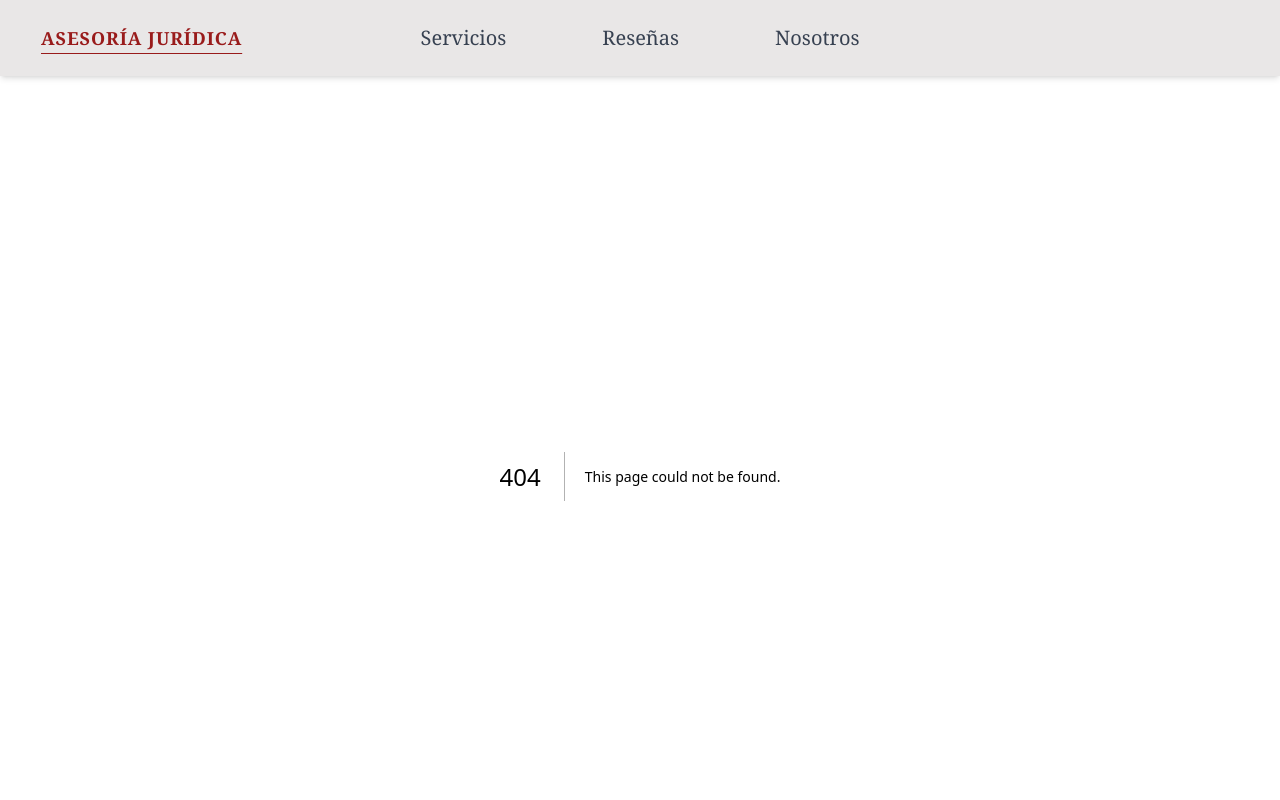
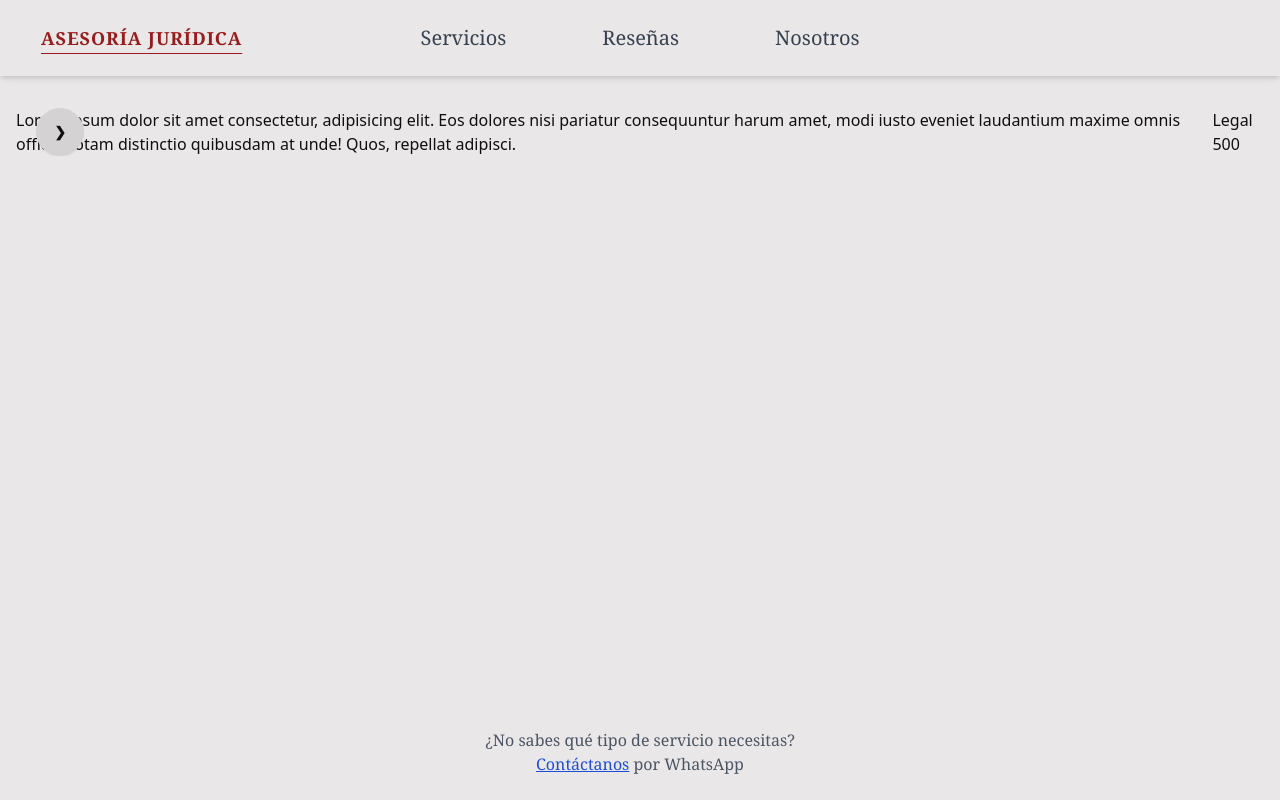
Before and after one commit to pattames/sitio_michael, a Next.js app: page /resenas in a window 1280 px wide. Before the commit this address had no page. Shown: the top 800 px of the page. Built offline with nearby package versions, Linux system fonts and the light colour scheme.

Commit message:
setup básico de carrusel

```diff
--- a/app/components/Navbar.jsx
+++ b/app/components/Navbar.jsx
@@ -28,7 +28,7 @@ export default function Navbar() {
               <Link href="/categorias">Servicios</Link>
             </li>
             <li>
-              <a>Reseñas</a>
+              <Link href="/resenas">Reseñas</Link>
             </li>
             <li>
               <a>Nosotros</a>
@@ -48,7 +48,7 @@ export default function Navbar() {
             <Link href="/categorias">Servicios</Link>
           </li>
           <li>
-            <a>Reseñas</a>
+            <Link href="/resenas">Reseñas</Link>
           </li>
           <li>
             <a>Nosotros</a>
--- /dev/null
+++ b/app/data/resenas.js
@@ -0,0 +1,20 @@
+export default [
+  {
+    id: 1,
+    autor: "Legal 500",
+    descripcion:
+      "Lorem ipsum dolor sit amet consectetur, adipisicing elit. Eos dolores nisi pariatur consequuntur harum amet, modi iusto eveniet laudantium maxime omnis officiis totam distinctio quibusdam at unde! Quos, repellat adipisci.",
+  },
+  {
+    id: 2,
+    autor: "Latin Lawyer",
+    descripcion:
+      "Lorem ipsum dolor sit amet consectetur, adipisicing elit. Eos dolores nisi pariatur consequuntur harum amet, modi iusto eveniet laudantium maxime omnis officiis totam distinctio quibusdam at unde! Quos, repellat adipisci.",
+  },
+  {
+    id: 3,
+    autor: "Chambers & Partners",
+    descripcion:
+      "Lorem ipsum dolor sit amet consectetur, adipisicing elit. Eos dolores nisi pariatur consequuntur harum amet, modi iusto eveniet laudantium maxime omnis officiis totam distinctio quibusdam at unde! Quos, repellat adipisci.",
+  },
+];
--- /dev/null
+++ b/app/resenas/page.jsx
@@ -0,0 +1,32 @@
+import resenas from "../data/resenas";
+
+export default function Resenas() {
+  return (
+    <div className="max-w-7xl mx-auto py-8 px-4">
+      <div className="carousel w-full">
+        {resenas.map((resena) => (
+          <div
+            id={`slide${resena.id}`}
+            key={resena.id}
+            className="carousel-item relative w-full"
+          >
+            <p>{resena.descripcion}</p>
+            <h2>{resena.autor}</h2>
+            <div className="absolute left-5 right-5 top-1/2 flex -translate-y-1/2 transform justify-between">
+              {resena.id > 1 && (
+                <a href={`#slide${resena.id - 1}`} className="btn btn-circle">
+                  ❮
+                </a>
+              )}
+              {resena.id < resenas.length && (
+                <a href={`#slide${resena.id + 1}`} className="btn btn-circle">
+                  ❯
+                </a>
+              )}
+            </div>
+          </div>
+        ))}
+      </div>
+    </div>
+  );
+}
```
